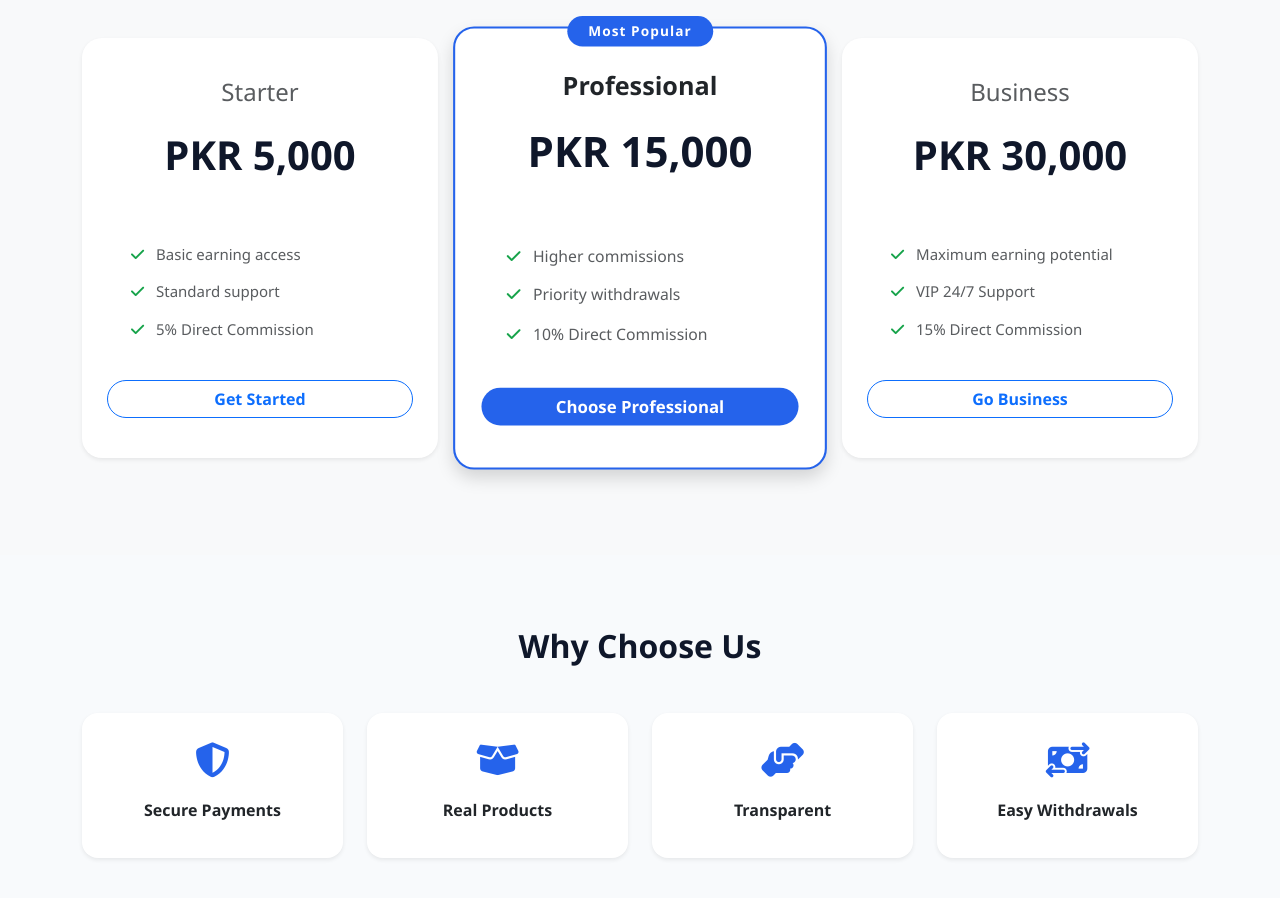
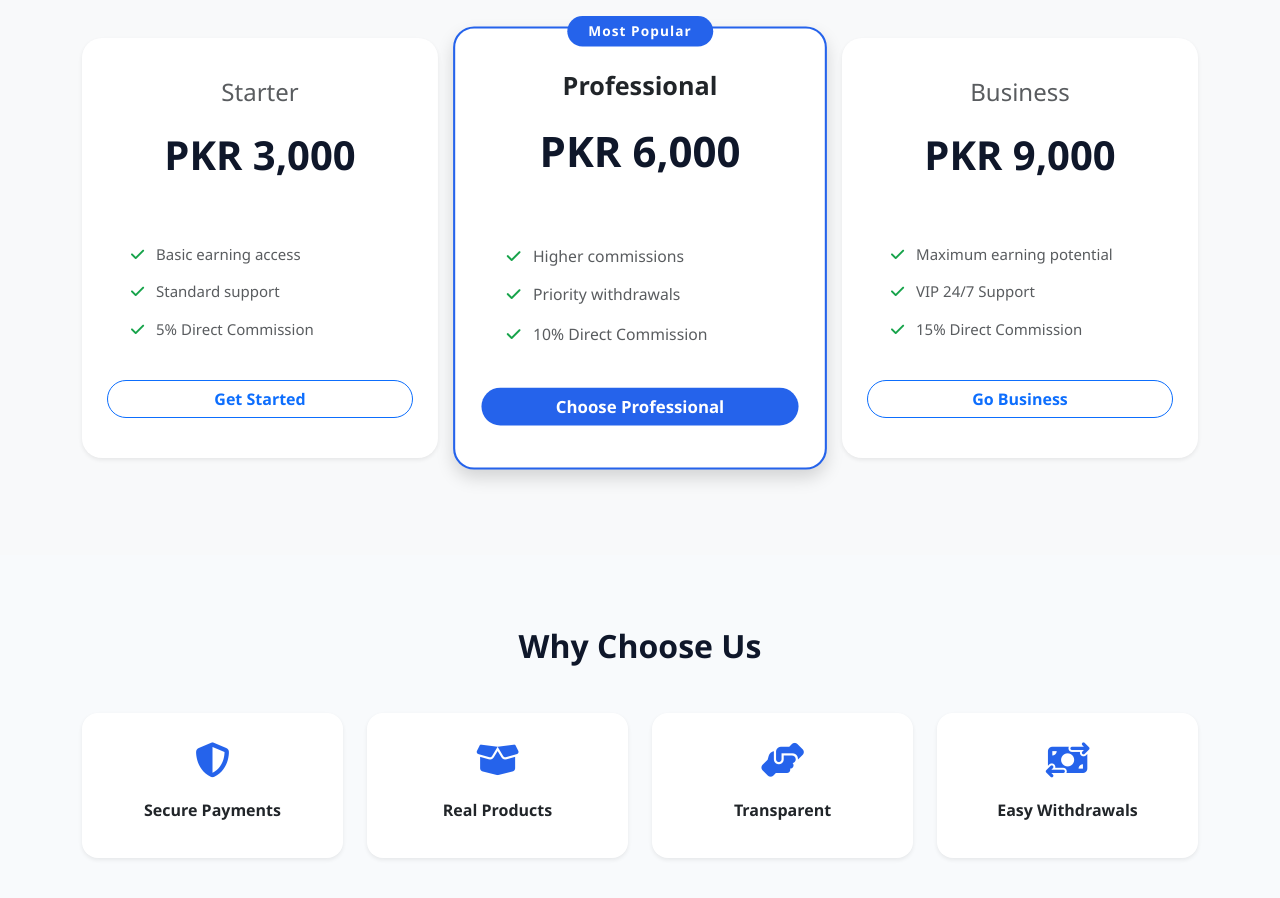
Before and after one commit to Mkhan11132/web-project-11, a website: page Public/index.html in a window 1280 px wide. Shown: the part 1540-2438 px from the top of the page. Drawn offline with nearby package versions, Linux system fonts and the light colour scheme.

Commit message:
Update plan prices: 3000, 6000, 9000 PKR

```diff
--- a/Public/index.html
+++ b/Public/index.html
@@ -104,7 +104,7 @@
       <div class="col-md-4" data-aos="fade-right">
         <div class="card pricing-card text-center shadow-sm border-0 h-100">
           <h4 class="text-muted">Starter</h4>
-          <h2 class="price mt-3 mb-4">PKR 5,000</h2>
+          <h2 class="price mt-3 mb-4">PKR 3,000</h2>
           <ul class="text-muted text-start ps-4">
             <li><i class="fa-solid fa-check text-success-custom me-2"></i> Basic earning access</li>
             <li><i class="fa-solid fa-check text-success-custom me-2"></i> Standard support</li>
@@ -117,7 +117,7 @@
         <div class="card pricing-card featured text-center shadow border-0 h-100">
           <span class="badge">Most Popular</span>
           <h4 class="fw-bold">Professional</h4>
-          <h2 class="price mt-3 mb-4">PKR 15,000</h2>
+          <h2 class="price mt-3 mb-4">PKR 6,000</h2>
           <ul class="text-muted text-start ps-4">
             <li><i class="fa-solid fa-check text-success-custom me-2"></i> Higher commissions</li>
             <li><i class="fa-solid fa-check text-success-custom me-2"></i> Priority withdrawals</li>
@@ -129,7 +129,7 @@
       <div class="col-md-4" data-aos="fade-left">
         <div class="card pricing-card text-center shadow-sm border-0 h-100">
           <h4 class="text-muted">Business</h4>
-          <h2 class="price mt-3 mb-4">PKR 30,000</h2>
+          <h2 class="price mt-3 mb-4">PKR 9,000</h2>
           <ul class="text-muted text-start ps-4">
             <li><i class="fa-solid fa-check text-success-custom me-2"></i> Maximum earning potential</li>
             <li><i class="fa-solid fa-check text-success-custom me-2"></i> VIP 24/7 Support</li>
```
Also changed, not shown: Public/plan.html (+3 -3 lines).
